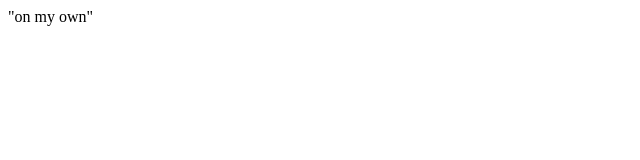
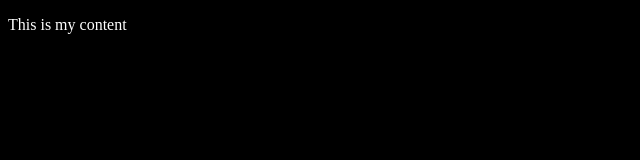
Before and after one commit to ElderRe/MyCourse, a plain HTML site: page index.html in a window 1280 px wide. Shown: the whole page, without its empty margins (0-640 px from the left). Drawn offline with Linux system fonts and the light colour scheme.

Commit message:
second gear

```diff
--- a/index.html
+++ b/index.html
@@ -5,7 +5,7 @@
     <meta name="viewport" content="width=device-width, initial-scale=1.0">
     <title>Document</title>
 </head>
-<body>
-    "on my own"
+<body style="background-color: black;">
+    <p style="color: white;">This is my content</p>
 </body>
 </html>
```
